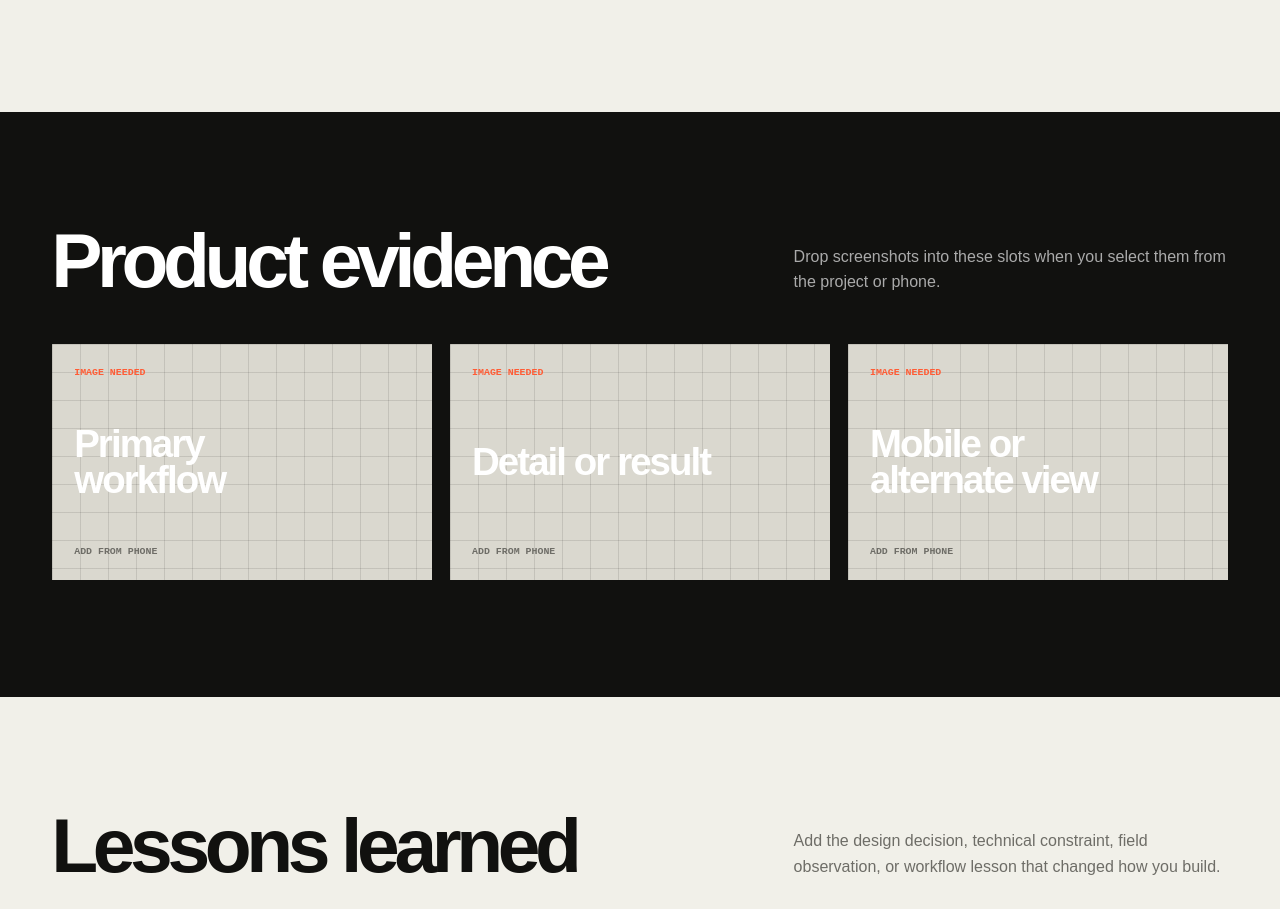
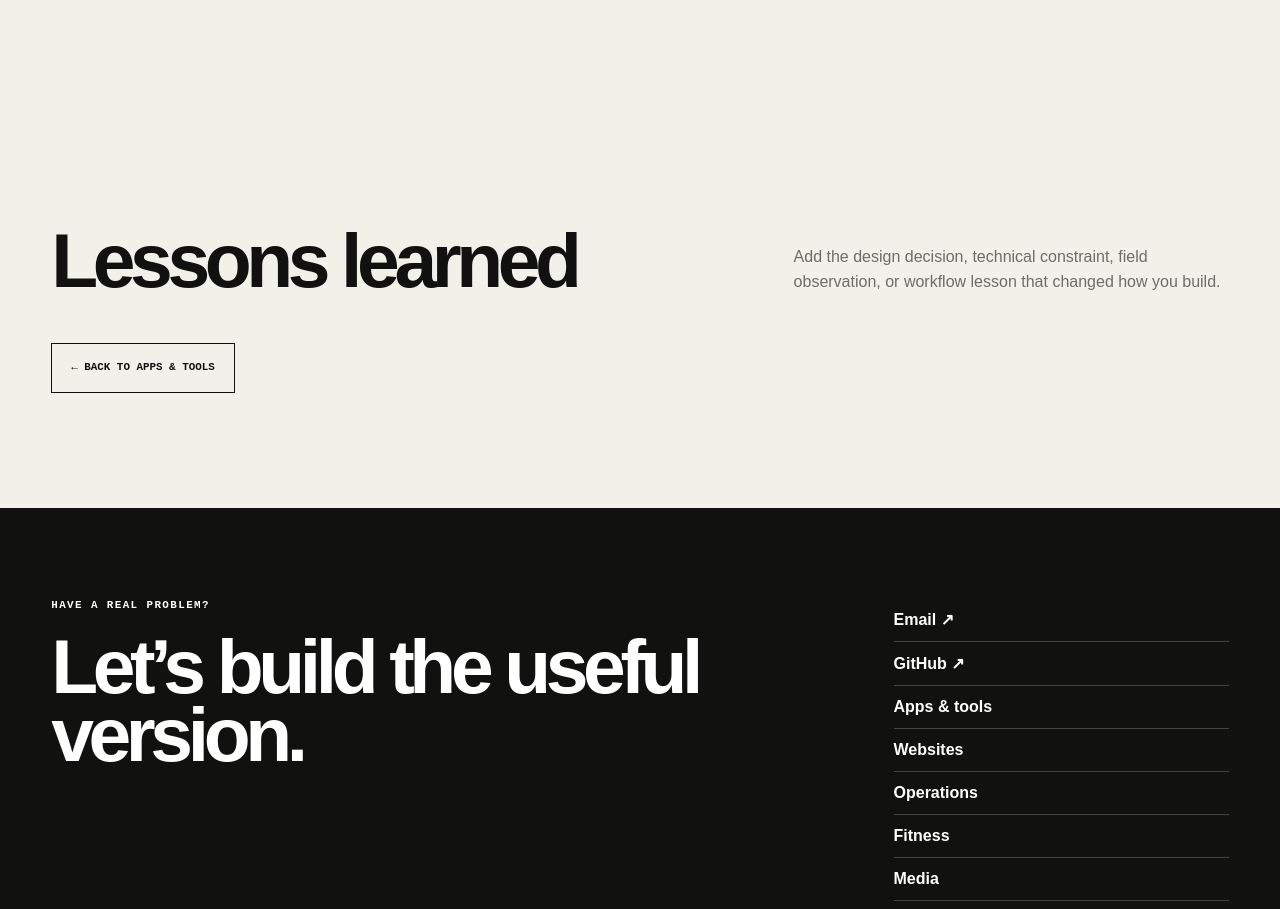
Before and after one commit to mjcreativemedia/mitchell-operating-profile, an Astro site: page /software/bike-delivery-elite in a window 1280 px wide. Shown: the part 1230-2139 px from the top of the page. Built offline with nearby package versions, Linux system fonts and the light colour scheme; Astro itself is replaced by a stand-in of ours.

Commit message:
Remove project evidence placeholders

```diff
--- a/src/pages/software/[slug].astro
+++ b/src/pages/software/[slug].astro
@@ -5,6 +5,5 @@ interface Props{project:Project} const {project}=Astro.props;
 ---
 <BaseLayout title={`${project.name} — Mitchell Argamasilla`} description={project.description}><section class="project-hero"><div><p class="eyebrow">{project.category} · {project.status}</p><h1>{project.name}</h1><p>{project.description}</p><div class="project-actions">{project.demo&&<a class="button dark" href={project.demo} target="_blank">Live demo ↗</a>}{project.github&&<a class="button" href={project.github} target="_blank">GitHub ↗</a>}</div></div><MediaSlot label={`${project.name} hero screenshot`} src={project.image} ratio="square" note="Add strongest product screen" /></section>
 <section class="content-section project-story"><div><p class="eyebrow">Problem</p><h2>Add the exact problem this project started with.</h2><p>The current summary establishes the product. This slot is ready for the real context, user, constraint, and reason it needed to exist.</p></div><div><p class="eyebrow">Solution</p><h2>{project.description}</h2><div class="tag-list">{project.tags.map((tag)=><span>{tag}</span>)}</div></div></section>
-<section class="content-section dark-section"><div class="section-head"><h2>Product evidence</h2><p>Drop screenshots into these slots when you select them from the project or phone.</p></div><div class="visual-grid"><MediaSlot label="Primary workflow" /><MediaSlot label="Detail or result" /><MediaSlot label="Mobile or alternate view" /></div></section>
 <section class="content-section"><div class="section-head"><h2>Lessons learned</h2><p>Add the design decision, technical constraint, field observation, or workflow lesson that changed how you build.</p></div><a class="button" href="/software/">← Back to apps & tools</a></section></BaseLayout>
 <style>.project-hero{padding:clamp(70px,9vw,130px) 4vw;display:grid;grid-template-columns:1.2fr .8fr;gap:7vw;align-items:center}.project-hero h1{font-size:clamp(4rem,9vw,9rem);line-height:.8;letter-spacing:-.085em;margin:0}.project-hero>div>p:not(.eyebrow){max-width:680px;color:var(--muted);font-size:1.2rem;line-height:1.55;margin:34px 0}.project-actions{display:flex;gap:10px;flex-wrap:wrap}.project-story{display:grid;grid-template-columns:1fr 1fr;gap:9vw;border-top:1px solid var(--ink)}.project-story h2{font-size:clamp(2rem,4vw,4rem);line-height:.95;letter-spacing:-.06em}.project-story p{color:var(--muted);line-height:1.6}@media(max-width:750px){.project-hero,.project-story{grid-template-columns:1fr}.project-hero{padding-left:20px;padding-right:20px}}</style>
```
